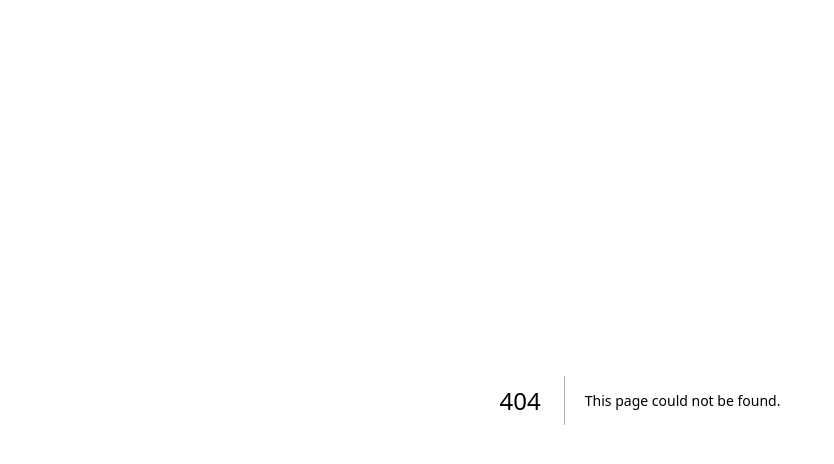
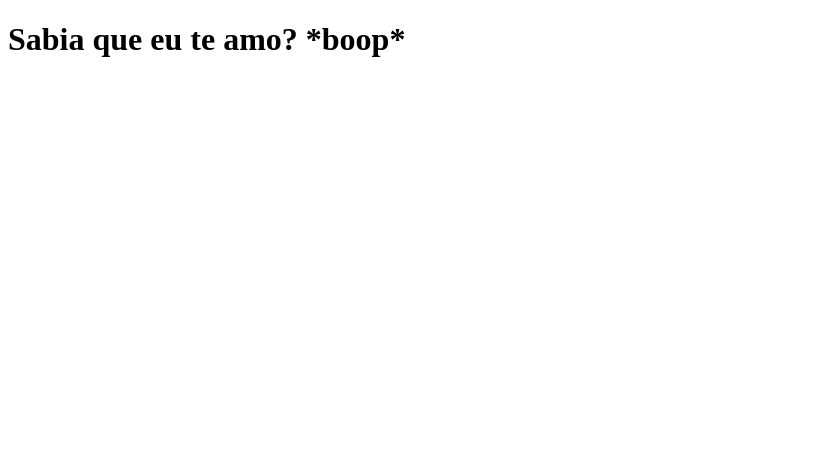
Before and after one commit to ricassiocosta/tabnews-clone, a Next.js app: page /boop in a window 1280 px wide. Before the commit this address had no page. Shown: the top 464 px of the page, without its empty margins (0-834 px from the left). Built offline with nearby package versions, Linux system fonts and the light colour scheme.

Commit message:
adding boop page to test ci/cd

```diff
--- /dev/null
+++ b/pages/boop/index.js
@@ -0,0 +1,5 @@
+function Boop() {
+    return <h1>Sabia que eu te amo? *boop*</h1>;
+}
+
+export default Boop;
```
